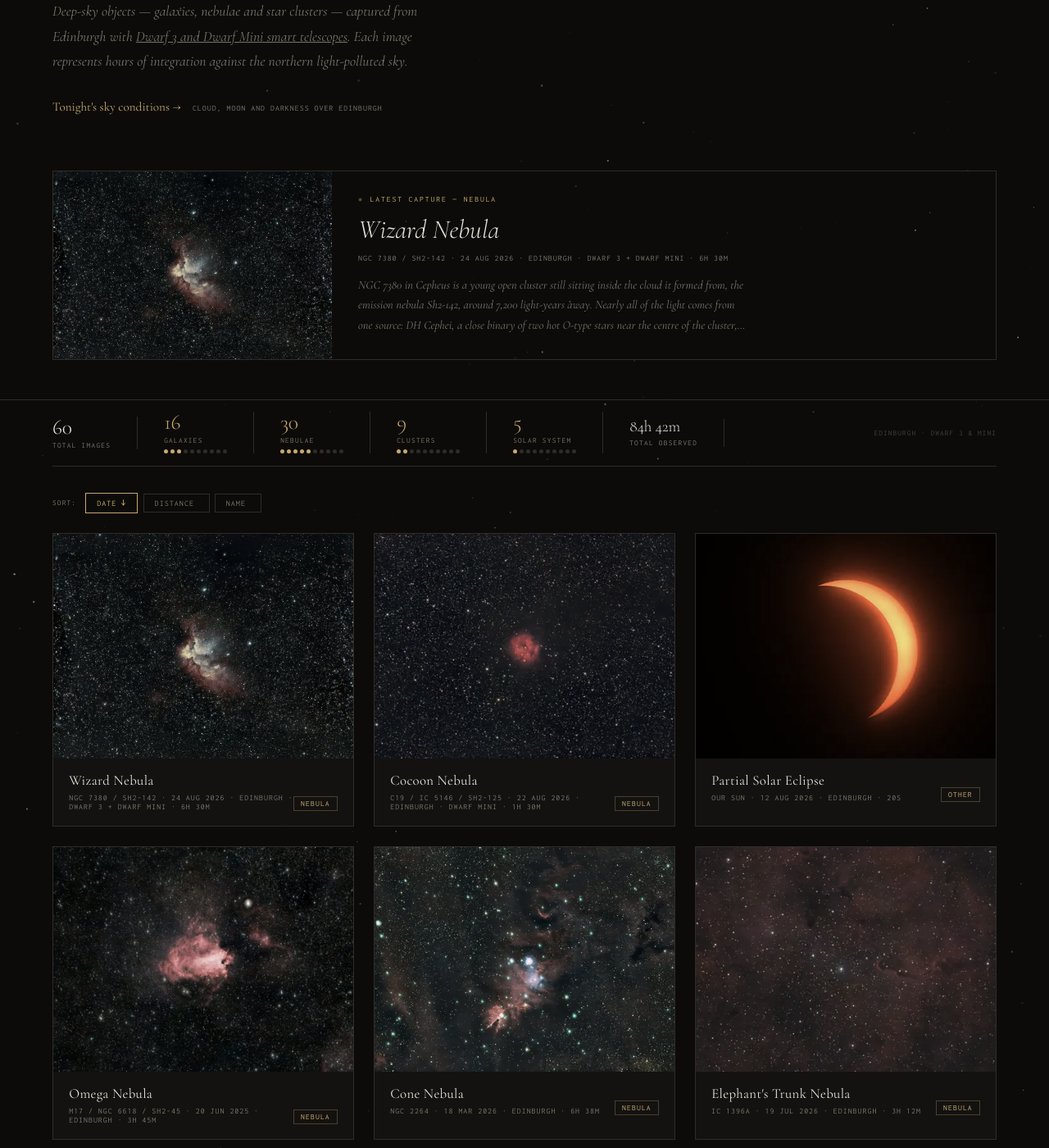
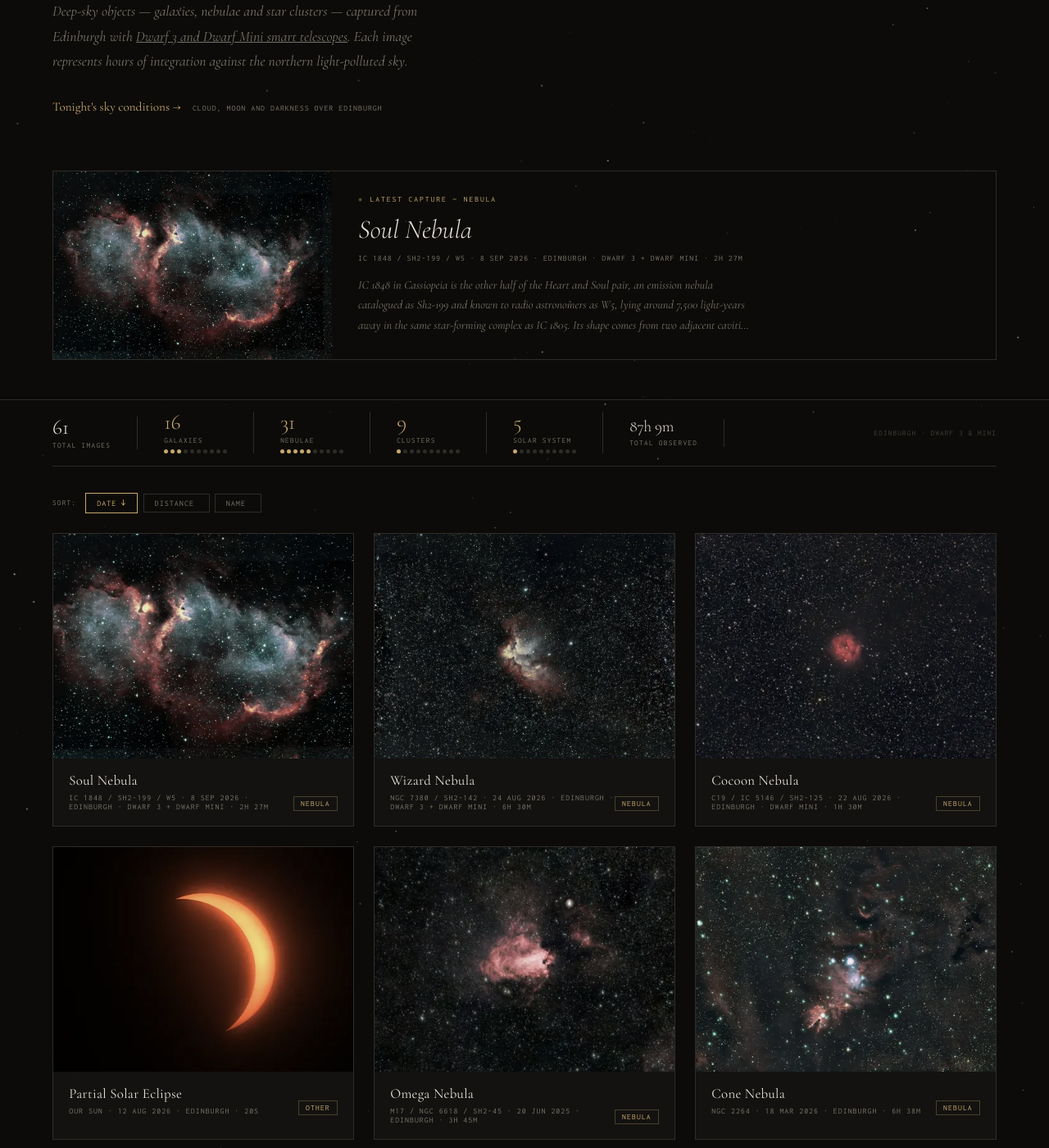
Before and after one commit to CMDRPhaedra/Astrophotography, a Jekyll site: the page index.html, which Jekyll copies as it is, in a window 1280 px wide and 1400 px high, scrolled down 578 px. Shown: the whole window at 82% size. Built offline with Jekyll 4.4.1, drawn with Linux system fonts in a browser that asks for light colours.

Commit message:
Add the Soul Nebula (IC 1848) — 2h 27m across both scopes
2h 27m on IC 1848 captured 8 Sep 2026, stacked from Dwarf 3 and Dwarf Mini
data. The Soul has been in the gallery since January only as the right-hand
half of a wide Heart and Soul frame that carried no integration time at all;
this gives it an entry, a per-photo page and a blog post of its own.

The gallery description reads the object as a cavity system rather than a
cloud — two adjacent hollows lit by HD 17505 and HD 17520 on one side and
HD 18326 on the other, with the bright rims as ionisation fronts and the
pillars as what the erosion has not yet cleared. Spitzer's W5 survey is
named for the age gradient it found across those rims.

Integration is recorded as 2h 27m rather than the measured 2h 27m 15s:
generate_badges.py reads the time off the last meta part with an "Xh Ym"
pattern, so a trailing seconds field would have counted the capture as zero
toward the integration-time badge.

Badge totals move to 61 images and 87h 9m.

```diff
--- a/badges/images-count.json
+++ b/badges/images-count.json
@@ -1,6 +1,6 @@
 {
   "schemaVersion": 1,
   "label": "images",
-  "message": "60",
+  "message": "61",
   "color": "blue"
 }
--- a/badges/integration-time.json
+++ b/badges/integration-time.json
@@ -1,6 +1,6 @@
 {
   "schemaVersion": 1,
   "label": "integration time",
-  "message": "84h 42m",
+  "message": "87h 9m",
   "color": "9c27b0"
 }
--- a/index.html
+++ b/index.html
@@ -30,366 +30,372 @@
   "@type": "ItemList",
   "@id": "https://chryse.co.uk/#gallery-items",
   "name": "Among Stars — every capture",
-  "numberOfItems": 60,
+  "numberOfItems": 61,
   "itemListOrder": "https://schema.org/ItemListOrderDescending",
   "itemListElement": [
     {
       "@type": "ListItem",
       "position": 1,
+      "url": "https://chryse.co.uk/photos/soul-nebula/",
+      "name": "Soul Nebula"
+    },
+    {
+      "@type": "ListItem",
+      "position": 2,
       "url": "https://chryse.co.uk/photos/wizard-nebula/",
       "name": "Wizard Nebula"
     },
     {
       "@type": "ListItem",
-      "position": 2,
+      "position": 3,
       "url": "https://chryse.co.uk/photos/cocoon-nebula/",
       "name": "Cocoon Nebula"
     },
     {
       "@type": "ListItem",
-      "position": 3,
+      "position": 4,
       "url": "https://chryse.co.uk/photos/partial-solar-eclipse/",
       "name": "Partial Solar Eclipse"
     },
     {
       "@type": "ListItem",
-      "position": 4,
+      "position": 5,
       "url": "https://chryse.co.uk/photos/omega-nebula/",
       "name": "Omega Nebula"
     },
     {
       "@type": "ListItem",
-      "position": 5,
+      "position": 6,
       "url": "https://chryse.co.uk/photos/cone-nebula/",
       "name": "Cone Nebula"
     },
     {
       "@type": "ListItem",
-      "position": 6,
+      "position": 7,
       "url": "https://chryse.co.uk/photos/elephants-trunk-nebula/",
       "name": "Elephant's Trunk Nebula"
     },
     {
       "@type": "ListItem",
-      "position": 7,
+      "position": 8,
       "url": "https://chryse.co.uk/photos/butterfly-nebula/",
       "name": "Butterfly Nebula"
     },
     {
       "@type": "ListItem",
-      "position": 8,
+      "position": 9,
       "url": "https://chryse.co.uk/photos/gamma-cygni-nebula/",
       "name": "Gamma Cygni Nebula"
     },
     {
       "@type": "ListItem",
-      "position": 9,
+      "position": 10,
       "url": "https://chryse.co.uk/photos/bubble-nebula/",
       "name": "Bubble Nebula"
     },
     {
       "@type": "ListItem",
-      "position": 10,
+      "position": 11,
       "url": "https://chryse.co.uk/photos/fish-on-a-platter-nebula/",
       "name": "Fish on a Platter Nebula"
     },
     {
       "@type": "ListItem",
-      "position": 11,
+      "position": 12,
       "url": "https://chryse.co.uk/photos/ring-nebula/",
       "name": "Ring Nebula"
     },
     {
       "@type": "ListItem",
-      "position": 12,
+      "position": 13,
       "url": "https://chryse.co.uk/photos/iris-nebula/",
       "name": "Iris Nebula"
     },
     {
       "@type": "ListItem",
-      "position": 13,
+      "position": 14,
       "url": "https://chryse.co.uk/photos/cocoon-galaxy/",
       "name": "Cocoon Galaxy"
     },
     {
       "@type": "ListItem",
-      "position": 14,
+      "position": 15,
       "url": "https://chryse.co.uk/photos/the-moon/",
       "name": "The Moon"
     },
     {
       "@type": "ListItem",
-      "position": 15,
+      "position": 16,
       "url": "https://chryse.co.uk/photos/leo-triplet/",
       "name": "Leo Triplet"
     },
     {
       "@type": "ListItem",
-      "position": 16,
+      "position": 17,
       "url": "https://chryse.co.uk/photos/whale-galaxy/",
       "name": "Whale Galaxy"
     },
     {
       "@type": "ListItem",
-      "position": 17,
+      "position": 18,
       "url": "https://chryse.co.uk/photos/hercules-cluster/",
       "name": "Hercules Cluster"
     },
     {
       "@type": "ListItem",
-      "position": 18,
+      "position": 19,
       "url": "https://chryse.co.uk/photos/pinwheel-galaxy/",
       "name": "Pinwheel Galaxy"
     },
     {
       "@type": "ListItem",
-      "position": 19,
+      "position": 20,
       "url": "https://chryse.co.uk/photos/splinter-galaxy/",
       "name": "Splinter Galaxy"
     },
     {
       "@type": "ListItem",
-      "position": 20,
+      "position": 21,
       "url": "https://chryse.co.uk/photos/markarians-chain/",
       "name": "Markarian's Chain"
     },
     {
       "@type": "ListItem",
-      "position": 21,
+      "position": 22,
       "url": "https://chryse.co.uk/photos/rose-cluster/",
       "name": "Rose Cluster"
     },
     {
       "@type": "ListItem",
-      "position": 22,
+      "position": 23,
       "url": "https://chryse.co.uk/photos/sol/",
       "name": "Sol"
     },
     {
       "@type": "ListItem",
-      "position": 23,
+      "position": 24,
       "url": "https://chryse.co.uk/photos/crocs-eye-galaxy/",
       "name": "Croc's Eye Galaxy"
     },
     {
       "@type": "ListItem",
-      "position": 24,
+      "position": 25,
       "url": "https://chryse.co.uk/photos/sunflower-galaxy/",
       "name": "Sunflower Galaxy"
     },
     {
       "@type": "ListItem",
-      "position": 25,
+      "position": 26,
       "url": "https://chryse.co.uk/photos/polarissima-cluster/",
       "name": "Polarissima Cluster"
     },
     {
       "@type": "ListItem",
-      "position": 26,
+      "position": 27,
       "url": "https://chryse.co.uk/photos/ursa-minor-dwarf/",
       "name": "Ursa Minor Dwarf"
     },
     {
       "@type": "ListItem",
-      "position": 27,
+      "position": 28,
       "url": "https://chryse.co.uk/photos/vacuum-cleaner-galaxy/",
       "name": "Vacuum Cleaner Galaxy"
     },
     {
       "@type": "ListItem",
-      "position": 28,
+      "position": 29,
       "url": "https://chryse.co.uk/photos/andromeda-galaxy/",
       "name": "Andromeda Galaxy"
     },
     {
       "@type": "ListItem",
-      "position": 29,
+      "position": 30,
       "url": "https://chryse.co.uk/photos/embryo-nebula/",
       "name": "Embryo Nebula"
     },
     {
       "@type": "ListItem",
-      "position": 30,
+      "position": 31,
       "url": "https://chryse.co.uk/photos/triangulum-galaxy/",
       "name": "Triangulum Galaxy"
     },
     {
       "@type": "ListItem",
-      "position": 31,
+      "position": 32,
       "url": "https://chryse.co.uk/photos/whirlpool-galaxy/",
       "name": "Whirlpool Galaxy"
     },
     {
       "@type": "ListItem",
-      "position": 32,
+      "position": 33,
       "url": "https://chryse.co.uk/photos/bodes-galaxy/",
       "name": "Bode's Galaxy"
     },
     {
       "@type": "ListItem",
-      "position": 33,
+      "position": 34,
       "url": "https://chryse.co.uk/photos/cigar-galaxy-bodes-galaxy/",
       "name": "Cigar Galaxy & Bode's Galaxy"
     },
     {
       "@type": "ListItem",
-      "position": 34,
+      "position": 35,
       "url": "https://chryse.co.uk/photos/coddingtons-nebula/",
       "name": "Coddington's Nebula"
     },
     {
       "@type": "ListItem",
-      "position": 35,
+      "position": 36,
       "url": "https://chryse.co.uk/photos/orion-nebula/",
       "name": "Orion Nebula"
     },
     {
       "@type": "ListItem",
-      "position": 36,
+      "position": 37,
       "url": "https://chryse.co.uk/photos/dumbbell-nebula/",
       "name": "Dumbbell Nebula"
     },
     {
       "@type": "ListItem",
-      "position": 37,
+      "position": 38,
       "url": "https://chryse.co.uk/photos/lagoon-nebula/",
       "name": "Lagoon Nebula"
     },
     {
       "@type": "ListItem",
-      "position": 38,
+      "position": 39,
       "url": "https://chryse.co.uk/photos/rosette-nebula/",
       "name": "Rosette Nebula"
     },
     {
       "@type": "ListItem",
-      "position": 39,
+      "position": 40,
       "url": "https://chryse.co.uk/photos/crescent-nebula/",
       "name": "Crescent Nebula"
     },
     {
       "@type": "ListItem",
-      "position": 40,
+      "position": 41,
       "url": "https://chryse.co.uk/photos/the-jellyfish-nebula/",
       "name": "The Jellyfish Nebula"
     },
     {
       "@type": "ListItem",
-      "position": 41,
+      "position": 42,
       "url": "https://chryse.co.uk/photos/the-ghost-of-cassiopeia/",
       "name": "The Ghost of Cassiopeia"
     },
     {
       "@type": "ListItem",
-      "position": 42,
+      "position": 43,
       "url": "https://chryse.co.uk/photos/heart-nebula/",
       "name": "Heart Nebula"
     },
     {
       "@type": "ListItem",
-      "position": 43,
+      "position": 44,
       "url": "https://chryse.co.uk/photos/heart-soul-nebula/",
       "name": "Heart & Soul Nebula"
     },
     {
       "@type": "ListItem",
-      "position": 44,
+      "position": 45,
       "url": "https://chryse.co.uk/photos/the-dark-seahorse-nebula/",
       "name": "The Dark Seahorse Nebula"
     },
     {
       "@type": "ListItem",
-      "position": 45,
+      "position": 46,
       "url": "https://chryse.co.uk/photos/horsehead-nebula/",
       "name": "Horsehead Nebula"
     },
     {
       "@type": "ListItem",
-      "position": 46,
+      "position": 47,
       "url": "https://chryse.co.uk/photos/pacman-nebula/",
       "name": "Pacman Nebula"
     },
     {
       "@type": "ListItem",
-      "position": 47,
+      "position": 48,
       "url": "https://chryse.co.uk/photos/california-nebula/",
       "name": "California Nebula"
     },
     {
       "@type": "ListItem",
-      "position": 48,
+      "position": 49,
       "url": "https://chryse.co.uk/photos/monkey-head-nebula/",
       "name": "Monkey Head Nebula"
     },
     {
       "@type": "ListItem",
-      "position": 49,
+      "position": 50,
       "url": "https://chryse.co.uk/photos/western-veil-nebula/",
       "name": "Western Veil Nebula"
     },
     {
       "@type": "ListItem",
-      "position": 50,
+      "position": 51,
       "url": "https://chryse.co.uk/photos/veil-nebula-complex/",
       "name": "Veil Nebula Complex"
     },
     {
       "@type": "ListItem",
-      "position": 51,
+      "position": 52,
       "url": "https://chryse.co.uk/photos/north-american-nebula/",
       "name": "North American Nebula"
     },
     {
       "@type": "ListItem",
-      "position": 52,
+      "position": 53,
       "url": "https://chryse.co.uk/photos/owl-nebula/",
       "name": "Owl Nebula"
     },
     {
       "@type": "ListItem",
-      "position": 53,
+      "position": 54,
       "url": "https://chryse.co.uk/photos/pleiades/",
       "name": "Pleiades"
     },
     {
       "@type": "ListItem",
-      "position": 54,
+      "position": 55,
       "url": "https://chryse.co.uk/photos/spiral-cluster/",
       "name": "Spiral Cluster"
     },
     {
       "@type": "ListItem",
-      "position": 55,
+      "position": 56,
       "url": "https://chryse.co.uk/photos/patrick-starfish-cluster/",
       "name": "Patrick Starfish Cluster"
     },
     {
       "@type": "ListItem",
-      "position": 56,
+      "position": 57,
       "url": "https://chryse.co.uk/photos/broken-heart-cluster/",
       "name": "Broken Heart Cluster"
     },
     {
       "@type": "ListItem",
-      "position": 57,
+      "position": 58,
       "url": "https://chryse.co.uk/photos/carolines-rose-cluster/",
       "name": "Caroline's Rose Cluster"
     },
     {
       "@type": "ListItem",
-      "position": 58,
+      "position": 59,
       "url": "https://chryse.co.uk/photos/h-persei/",
       "name": "h Persei"
     },
     {
       "@type": "ListItem",
-      "position": 59,
+      "position": 60,
       "url": "https://chryse.co.uk/photos/comet-c-2025-r2/",
       "name": "Comet C/2025 R2"
     },
     {
       "@type": "ListItem",
-      "position": 60,
+      "position": 61,
       "url": "https://chryse.co.uk/photos/comet-c-2025-lemmon/",
       "name": "Comet C/2025 Lemmon"
     }
@@ -998,6 +1004,7 @@
   <p>Deep-sky images captured from Edinburgh, Scotland with Dwarf 3 and Dwarf Mini smart telescopes.</p>
   <!-- NOSCRIPT-LIST:START — generated by scripts/update_noscript.py from CAPTURES; do not edit by hand -->
   <ul style="list-style:none;padding:0;">
+    <li><h3><a href="/photos/soul-nebula/">Soul Nebula (IC 1848 / Sh2-199 / W5)</a></h3><p>IC 1848 / Sh2-199 / W5 · 8 Sep 2026 · Edinburgh · Dwarf 3 + Dwarf Mini · 2h 27m</p><p>IC 1848 in Cassiopeia is the other half of the Heart and Soul pair, an emission nebula catalogued as Sh2-199 and known to radio astronomers as W5, lying around 7,500 light-years away in the same star-forming complex as IC 1805.</p></li>
     <li><h3><a href="/photos/wizard-nebula/">Wizard Nebula (NGC 7380 / Sh2-142)</a></h3><p>NGC 7380 / Sh2-142 · 24 Aug 2026 · Edinburgh · Dwarf 3 + Dwarf Mini · 6h 30m</p><p>NGC 7380 in Cepheus is a young open cluster still sitting inside the cloud it formed from, the emission nebula Sh2-142, around 7,200 light-years away.</p></li>
     <li><h3><a href="/photos/cocoon-nebula/">Cocoon Nebula (C19 / IC 5146 / Sh2-125)</a></h3><p>C19 / IC 5146 / Sh2-125 · 22 Aug 2026 · Edinburgh · Dwarf Mini · 1h 30m</p><p>IC 5146 sits at the eastern end of a long dark filament in Cygnus, and it is three kinds of nebula at once: hydrogen glowing red where ultraviolet light ionises it, dust scattering starlight blue around its edges, and cold opaque dust blocking whatever lies behind.</p></li>
     <li><h3><a href="/photos/partial-solar-eclipse/">Partial Solar Eclipse (Our Sun)</a></h3><p>Our Sun · 12 Aug 2026 · Edinburgh · 20s</p><p>The total solar eclipse of 12 August 2026 drew the Moon's shadow across the Arctic, eastern Greenland and Iceland before it reached northern Spain at sunset — the first totality seen from mainland Spain since 1905, and from Iceland since 1954.</p></li>
@@ -1119,6 +1126,15 @@ const CAPTURES = [
 
   // ── Recent ───────────────────────────────────────────────────
   {
+    img:   'images/ic1848_soul_nebula.webp',
+    tag:   'nebula',
+    title: 'Soul Nebula',
+    meta:  'IC 1848 / Sh2-199 / W5 · 8 Sep 2026 · Edinburgh · Dwarf 3 + Dwarf Mini · 2h 27m',
+    skyTarget: 'IC 1848',
+    depth: [{ name: 'Soul Nebula (IC 1848)', type: 'nebula', ly: 7500, l: 137.2, b: 0.9 }],
+    desc:  "IC 1848 in Cassiopeia is the other half of the Heart and Soul pair, an emission nebula catalogued as Sh2-199 and known to radio astronomers as W5, lying around 7,500 light-years away in the same star-forming complex as IC 1805. Its shape comes from two adjacent cavities, each hollowed out and lit by a handful of hot O-type stars — HD 17505 and HD 17520 on one side, HD 18326 on the other — with the bright rims marking the ionisation fronts where that radiation is still eating into denser gas. The ridges and pillars standing along those rims are what the erosion has not yet cleared, and Spitzer's infrared survey of W5 found the youngest stars concentrated at the rims while older ones sit in the emptied interiors, making this one of the better cases anywhere for star formation being triggered by the generation before it rather than proceeding on its own. The older name for it, the Embryo Nebula, describes the outline rather better than the one it is usually filed under.",
+  },
+  {
     img:   'images/ngc7380_wizard_nebula_v2.webp',
     tag:   'nebula',
     title: 'Wizard Nebula',
```
Also changed, not shown: _captures/soul-nebula.md (added, +20 -0 lines), _posts/2026-09-08-soul-nebula.md (added, +21 -0 lines), images/ic1848_soul_nebula.webp (added), images/thumbs/ic1848_soul_nebula.webp (added).
